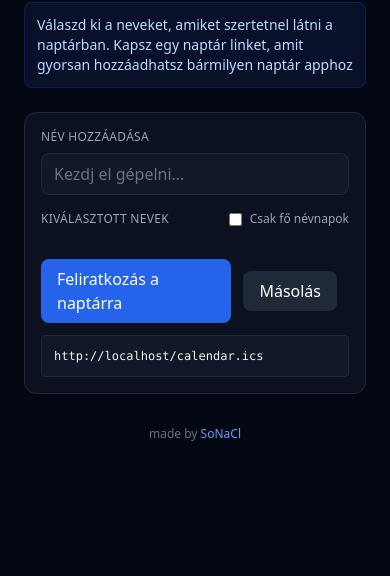
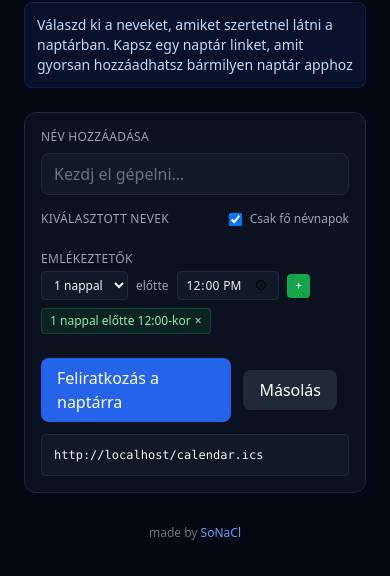
Before and after one commit to sonacl/nameday, a website: page views/index.html in a window 390 px wide. Shown: the part 78-654 px from the top of the page. Drawn offline with nearby package versions, Linux system fonts and the light colour scheme.

Commit message:
notify and android help

```diff
--- a/views/index.html
+++ b/views/index.html
@@ -41,12 +41,42 @@
               <input
                 id="mainOnly"
                 type="checkbox"
+                checked
                 class="rounded bg-gray-800 border-gray-700 text-blue-600"
               />
               Csak fő névnapok
             </label>
           </div>
           <div id="chips" class="flex flex-wrap gap-2"></div>
+          <div class="mt-4">
+            <label class="block text-xs uppercase tracking-wide text-gray-400 mb-1"
+              >Emlékeztetők</label
+            >
+            <div class="flex items-center gap-2 mb-2">
+              <select
+                id="reminderDays"
+                class="bg-gray-900 border border-gray-800 rounded px-2 py-1 text-xs text-gray-100"
+              >
+                <option value="1">1 nappal</option>
+                <option value="2">2 nappal</option>
+                <option value="7">1 héttel</option>
+              </select>
+              <span class="text-xs text-gray-400">előtte</span>
+              <input
+                id="reminderTime"
+                type="time"
+                value="12:00"
+                class="bg-gray-900 border border-gray-800 rounded px-2 py-1 text-xs text-gray-100"
+              />
+              <button
+                id="addReminder"
+                class="bg-green-600 text-white px-2 py-1 rounded text-xs hover:bg-green-500"
+              >
+                +
+              </button>
+            </div>
+            <div id="reminderList" class="flex flex-wrap gap-1"></div>
+          </div>
         </div>
 
         <div class="mt-6 flex gap-3 items-center">
@@ -61,6 +91,14 @@
             Másolás
           </button>
           <span id="status" class="text-sm text-gray-400"></span>
+        </div>
+
+        <div
+          id="mobileHelp"
+          class="mt-3 p-3 bg-yellow-900/20 border border-yellow-800/30 rounded-lg text-xs text-yellow-200 hidden"
+        >
+          <strong>Android:</strong> A fájl le fog tölteni. Nyomj a meginytásra, majd válaszd a
+          "Naptár" alkalmazást.
         </div>
 
         <pre
@@ -88,18 +126,64 @@
       const status = document.getElementById('status');
       const preview = document.getElementById('preview');
       const mainOnly = document.getElementById('mainOnly');
+      const reminderDays = document.getElementById('reminderDays');
+      const reminderTime = document.getElementById('reminderTime');
+      const addReminder = document.getElementById('addReminder');
+      const reminderList = document.getElementById('reminderList');
       const selected = new Set();
-
+      const reminders = new Set(['2160']);
       function updateLink() {
         const names = [...selected];
         const url = new URL('/calendar.ics', location.origin);
         if (names.length) {
           url.searchParams.set('subscribednames', names.join(','));
           if (mainOnly.checked) url.searchParams.set('mainonly', 'true');
+          if (reminders.size) url.searchParams.set('reminders', [...reminders].join(','));
         }
         link.href = url;
         preview.textContent = url;
       }
+
+      function renderReminders() {
+        reminderList.innerHTML = '';
+        [...reminders].forEach((minutes) => {
+          let text = '';
+          if (minutes >= 1440) {
+            const days = Math.floor(minutes / 1440);
+            const remainingMins = minutes - days * 1440;
+            const hours = Math.floor(remainingMins / 60);
+            const mins = remainingMins % 60;
+            text = `${days} nappal előtte ${hours.toString().padStart(2, '0')}:${mins
+              .toString()
+              .padStart(2, '0')}-kor`;
+          } else {
+            const hours = Math.floor(minutes / 60);
+            const mins = minutes % 60;
+            text = `${hours.toString().padStart(2, '0')}:${mins.toString().padStart(2, '0')}-kor`;
+          }
+
+          const chip = document.createElement('span');
+          chip.className =
+            'inline-flex items-center bg-green-500/10 text-green-300 px-2 py-1 rounded text-xs border border-green-500/20';
+          chip.innerHTML = `${text} <button class="ml-1 text-green-300 hover:text-green-200" onclick="removeReminder('${minutes}')">×</button>`;
+          reminderList.appendChild(chip);
+        });
+      }
+
+      function removeReminder(minutes) {
+        reminders.delete(minutes);
+        renderReminders();
+        updateLink();
+      }
+
+      addReminder.addEventListener('click', () => {
+        const days = parseInt(reminderDays.value);
+        const [hours, mins] = reminderTime.value.split(':').map(Number);
+        const totalMinutes = days * 1440 + hours * 60 + mins;
+        reminders.add(totalMinutes.toString());
+        renderReminders();
+        updateLink();
+      });
 
       function renderChips() {
         chips.innerHTML = '';
@@ -176,7 +260,13 @@
         }
       });
 
+      const isAndroidChrome = /Android.*Chrome/.test(navigator.userAgent);
+      if (isAndroidChrome) {
+        document.getElementById('mobileHelp').classList.remove('hidden');
+      }
+
       mainOnly.addEventListener('change', updateLink);
+      renderReminders();
       updateLink();
     </script>
   </body>
```
Also changed, not shown: index.js (+21 -8 lines).
